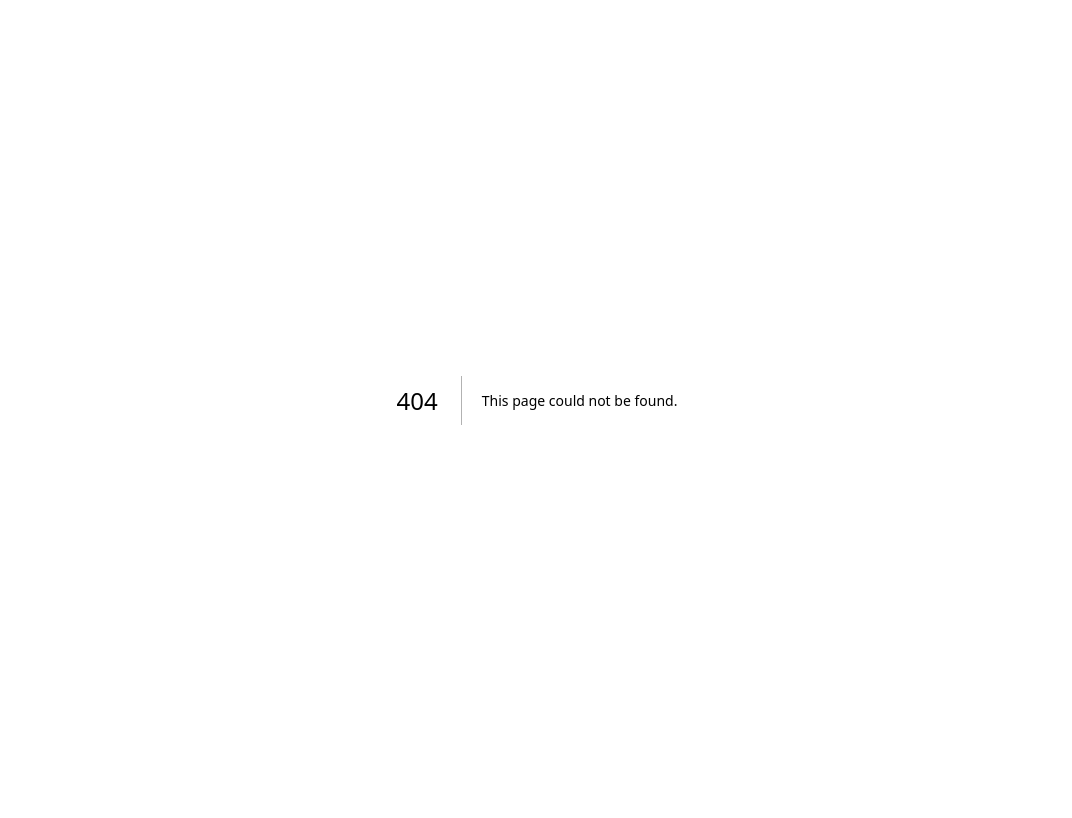
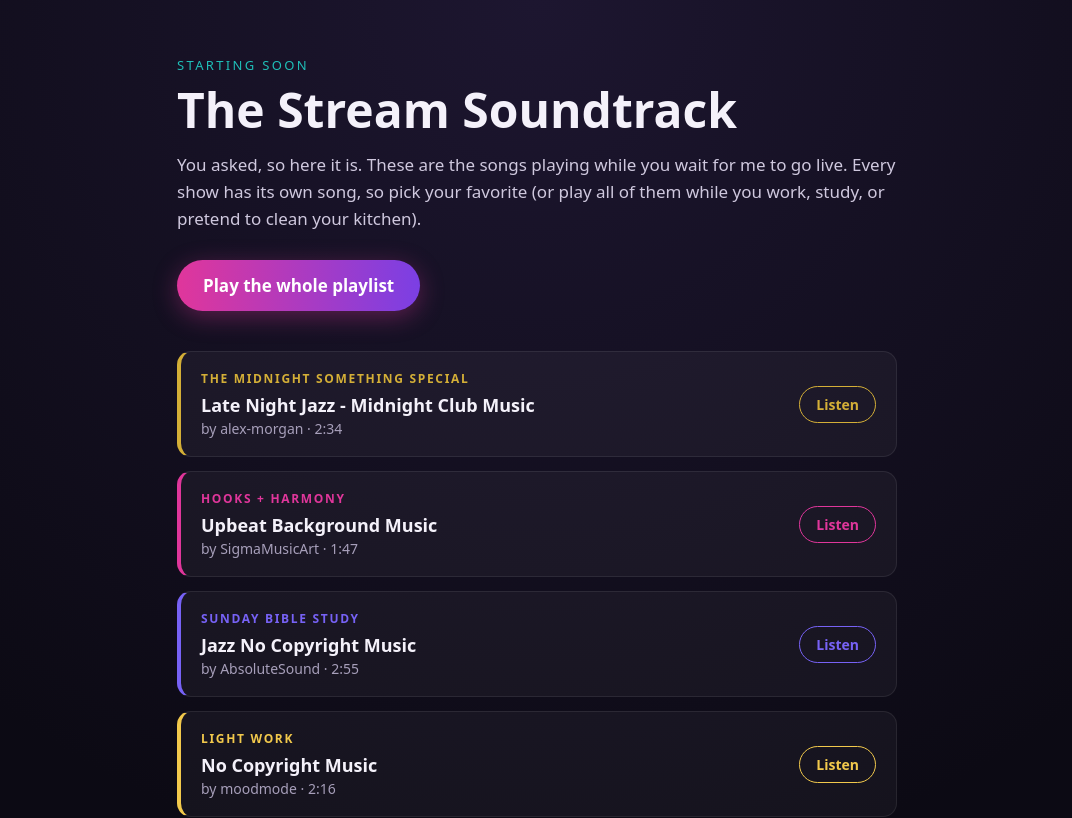
Before and after one commit to jackieespada/midnight.something.special, a Next.js app: page /soundtrack in a window 1280 px wide. Before the commit this address had no page. Shown: the top 818 px of the page, without its empty margins (103-1175 px from the left). Built offline with nearby package versions, Linux system fonts and the light colour scheme.

Commit message:
Create page.tsx

```diff
--- /dev/null
+++ b/app/soundtrack/page.tsx
@@ -0,0 +1,243 @@
+import type { CSSProperties } from "react";
+
+export const metadata = {
+  title: "Stream Soundtrack | Jackie Espada",
+  description:
+    "The music you hear on my streams before we go live. Listen anytime on Pixabay.",
+};
+
+const PLAYLIST_URL =
+  "https://pixabay.com/playlists/music-used-on-streams-34640715/";
+
+type Track = {
+  show: string;
+  title: string;
+  artist: string;
+  length: string;
+  url: string;
+  accent: string;
+};
+
+const TRACKS: Track[] = [
+  {
+    show: "The Midnight Something Special",
+    title: "Late Night Jazz - Midnight Club Music",
+    artist: "alex-morgan",
+    length: "2:34",
+    url: "https://pixabay.com/music/modern-jazz-late-night-jazz-midnight-club-music-564261/",
+    accent: "#d4af37",
+  },
+  {
+    show: "Hooks + Harmony",
+    title: "Upbeat Background Music",
+    artist: "SigmaMusicArt",
+    length: "1:47",
+    url: "https://pixabay.com/music/upbeat-upbeat-background-music-514577/",
+    accent: "#e0369b",
+  },
+  {
+    show: "Sunday Bible Study",
+    title: "Jazz No Copyright Music",
+    artist: "AbsoluteSound",
+    length: "2:55",
+    url: "https://pixabay.com/music/introoutro-jazz-no-copyright-music-560572/",
+    accent: "#7762f6",
+  },
+  {
+    show: "Light Work",
+    title: "No Copyright Music",
+    artist: "moodmode",
+    length: "2:16",
+    url: "https://pixabay.com/music/funk-no-copyright-music-201745/",
+    accent: "#f2c94c",
+  },
+  {
+    show: "Everything Else",
+    title: "Inspiring Cinematic Music",
+    artist: "Tunetank",
+    length: "2:12",
+    url: "https://pixabay.com/music/main-title-inspiring-cinematic-music-409347/",
+    accent: "#f5922f",
+  },
+];
+
+const pageStyle: CSSProperties = {
+  minHeight: "100vh",
+  background: "radial-gradient(circle at top, #1d1630 0%, #0c0a14 70%)",
+  color: "#f4f1fa",
+  fontFamily:
+    "system-ui, -apple-system, 'Segoe UI', Roboto, 'Helvetica Neue', sans-serif",
+  padding: "56px 20px 80px",
+};
+
+const wrapStyle: CSSProperties = {
+  maxWidth: 720,
+  margin: "0 auto",
+};
+
+const eyebrowStyle: CSSProperties = {
+  fontSize: 13,
+  letterSpacing: "0.18em",
+  textTransform: "uppercase",
+  color: "#1fbfb8",
+  margin: 0,
+};
+
+const titleStyle: CSSProperties = {
+  fontSize: "clamp(32px, 6vw, 48px)",
+  lineHeight: 1.1,
+  margin: "10px 0 14px",
+  fontWeight: 800,
+};
+
+const introStyle: CSSProperties = {
+  fontSize: 17,
+  lineHeight: 1.6,
+  color: "#cfc8de",
+  margin: "0 0 28px",
+};
+
+const bigButtonStyle: CSSProperties = {
+  display: "inline-block",
+  background: "linear-gradient(90deg, #e0369b, #7b3fe4)",
+  color: "#fff",
+  textDecoration: "none",
+  fontWeight: 700,
+  fontSize: 17,
+  padding: "14px 26px",
+  borderRadius: 999,
+  boxShadow: "0 6px 24px rgba(224, 54, 155, 0.35)",
+};
+
+const listStyle: CSSProperties = {
+  listStyle: "none",
+  padding: 0,
+  margin: "40px 0 0",
+  display: "grid",
+  gap: 14,
+};
+
+const showLabelBase: CSSProperties = {
+  fontSize: 12,
+  letterSpacing: "0.14em",
+  textTransform: "uppercase",
+  fontWeight: 700,
+  margin: 0,
+};
+
+const songStyle: CSSProperties = {
+  fontSize: 18,
+  fontWeight: 700,
+  margin: "6px 0 2px",
+};
+
+const artistStyle: CSSProperties = {
+  fontSize: 14,
+  color: "#a79fba",
+  margin: 0,
+};
+
+const rowStyle: CSSProperties = {
+  display: "flex",
+  alignItems: "center",
+  justifyContent: "space-between",
+  gap: 16,
+  flexWrap: "wrap",
+};
+
+const footerStyle: CSSProperties = {
+  marginTop: 40,
+  fontSize: 14,
+  lineHeight: 1.6,
+  color: "#8f87a3",
+};
+
+const footerLinkStyle: CSSProperties = {
+  color: "#cfc8de",
+};
+
+function cardStyle(accent: string): CSSProperties {
+  return {
+    background: "rgba(255, 255, 255, 0.04)",
+    border: "1px solid rgba(255, 255, 255, 0.08)",
+    borderLeft: `4px solid ${accent}`,
+    borderRadius: 14,
+    padding: "18px 20px",
+  };
+}
+
+function listenStyle(accent: string): CSSProperties {
+  return {
+    color: accent,
+    border: `1px solid ${accent}`,
+    borderRadius: 999,
+    padding: "8px 16px",
+    fontSize: 14,
+    fontWeight: 700,
+    textDecoration: "none",
+    whiteSpace: "nowrap",
+  };
+}
+
+export default function SoundtrackPage() {
+  return (
+    <main style={pageStyle}>
+      <div style={wrapStyle}>
+        <p style={eyebrowStyle}>Starting Soon</p>
+        <h1 style={titleStyle}>The Stream Soundtrack</h1>
+        <p style={introStyle}>
+          You asked, so here it is. These are the songs playing while you wait
+          for me to go live. Every show has its own song, so pick your
+          favorite (or play all of them while you work, study, or pretend to
+          clean your kitchen).
+        </p>
+
+        <a
+          href={PLAYLIST_URL}
+          target="_blank"
+          rel="noopener noreferrer"
+          style={bigButtonStyle}
+        >
+          Play the whole playlist
+        </a>
+
+        <ul style={listStyle}>
+          {TRACKS.map((t) => (
+            <li key={t.url} style={cardStyle(t.accent)}>
+              <div style={rowStyle}>
+                <div>
+                  <p style={{ ...showLabelBase, color: t.accent }}>{t.show}</p>
+                  <p style={songStyle}>{t.title}</p>
+                  <p style={artistStyle}>
+                    by {t.artist} · {t.length}
+                  </p>
+                </div>
+                <a
+                  href={t.url}
+                  target="_blank"
+                  rel="noopener noreferrer"
+                  style={listenStyle(t.accent)}
+                >
+                  Listen
+                </a>
+              </div>
+            </li>
+          ))}
+        </ul>
+
+        <p style={footerStyle}>
+          All music is royalty free from{" "}
+          <a
+            href="https://pixabay.com/music/"
+            target="_blank"
+            rel="noopener noreferrer"
+            style={footerLinkStyle}
+          >
+            Pixabay
+          </a>
+          . Huge thanks to the artists who made it. Go show them some love!
+        </p>
+      </div>
+    </main>
+  );
+}
```
